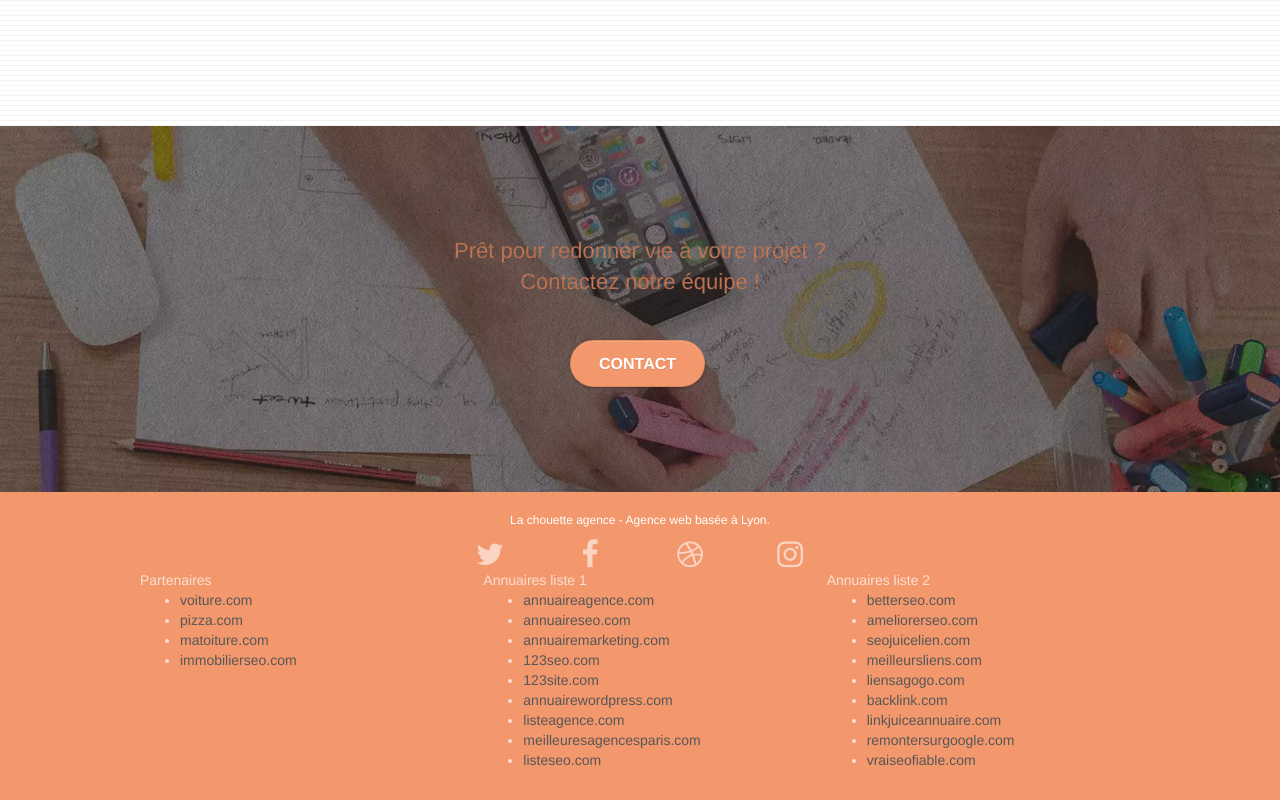
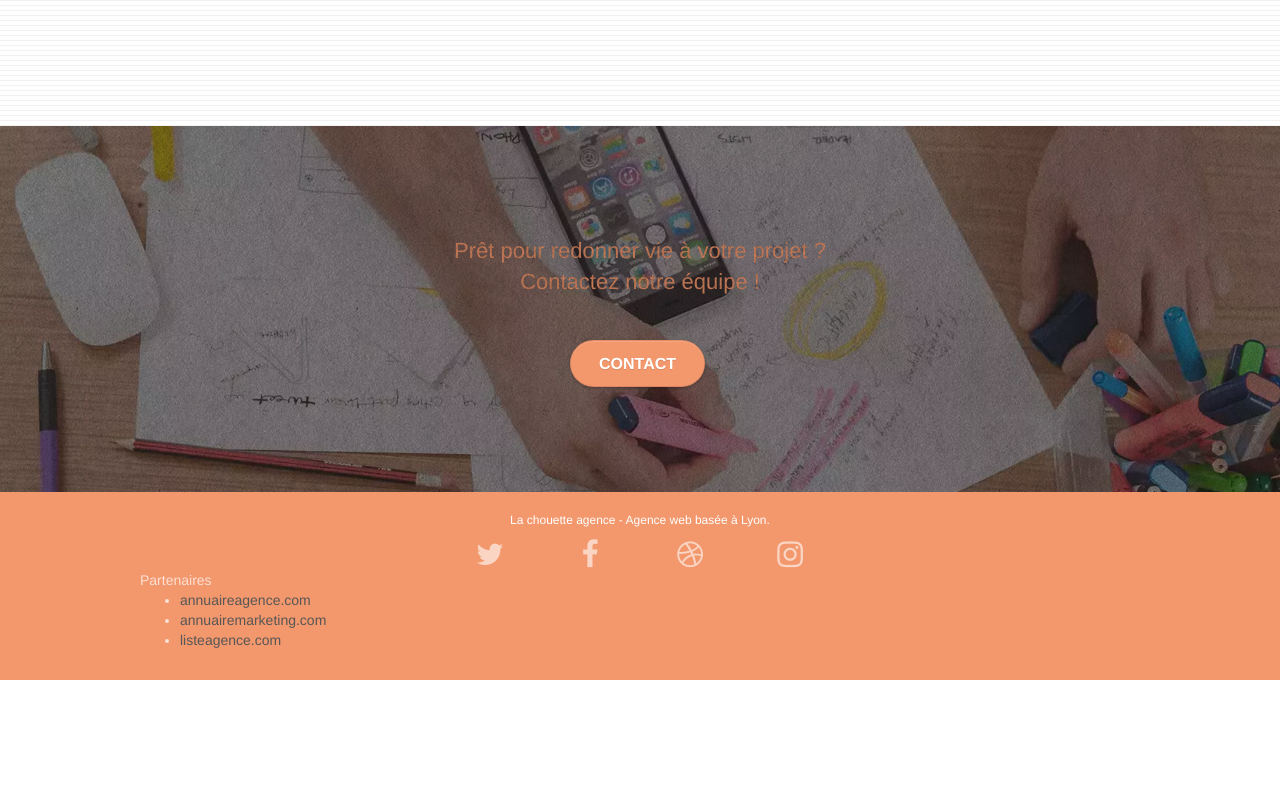
Before and after one commit to Eulally/La-Chouette-Agence-version2, a plain HTML site: page index.html in a window 1280 px wide. Shown: the part 2813-3613 px from the top of the page. After the commit the page ends 3493 px from the top, so only its background shows below. Drawn offline with Linux system fonts and the light colour scheme.

Commit message:
Suppression liens

```diff
--- a/index.html
+++ b/index.html
@@ -248,39 +248,10 @@
 					<div class="col-sm-4">
 						Partenaires
 							<ul>
-								<li><a href="voiture.com">voiture.com</a></li>
-								<li><a href="pizza.com">pizza.com</a></li>
-								<li><a href="matoiture.com">matoiture.com</a></li>
-								<li><a href="immobilierseo.com">immobilierseo.com</a></li>
+								<li><a href="annuaireagence.com">annuaireagence.com</a></li>
+								<li><a href="annuairemarketing.com">annuairemarketing.com</a></li>
+								<li><a href="listeagence.com">listeagence.com</a></li>
 							</ul>
-					</div>
-					<div class="col-sm-4">
-						Annuaires liste 1
-						<ul>
-							<li><a href="annuaireagence.com">annuaireagence.com</a></li>
-							<li><a href="annuaireseo.com">annuaireseo.com</a></li>
-							<li><a href="annuairemarketing.com">annuairemarketing.com</a></li>
-							<li><a href="123seoture.com">123seo.com</a></li>
-							<li><a href="123site.com">123site.com</a></li>
-							<li><a href="annuairewordpress.com">annuairewordpress.com</a></li>
-							<li><a href="listeagence.com">listeagence.com</a></li>
-							<li><a href="meilleuresagencesparis.com">meilleuresagencesparis.com</a></li>
-							<li><a href="listeseo.com">listeseo.com</a></li>
-						</ul>
-					</div>
-					<div class="col-sm-4">
-						Annuaires liste 2
-						<ul>
-							<li><a href="betterseo.com">betterseo.com</a></li>
-							<li><a href="ameliorerseo.com">ameliorerseo.com</a></li>
-							<li><a href="seojuicelien.com">seojuicelien.com</a></li>
-							<li><a href="meilleursliens.com">meilleursliens.com</a></li>
-							<li><a href="liensagogo.com">liensagogo.com</a></li>
-							<li><a href="backlink.com">backlink.com</a></li>
-							<li><a href="linkjuiceannuaire.com">linkjuiceannuaire.com</a></li>
-							<li><a href="remontersurgoogle.com">remontersurgoogle.com</a></li>
-							<li><a href="vraiseofiable.com">vraiseofiable.com</a></li>
-						</ul>
 					</div>
 				</div>
 			</div>
```
